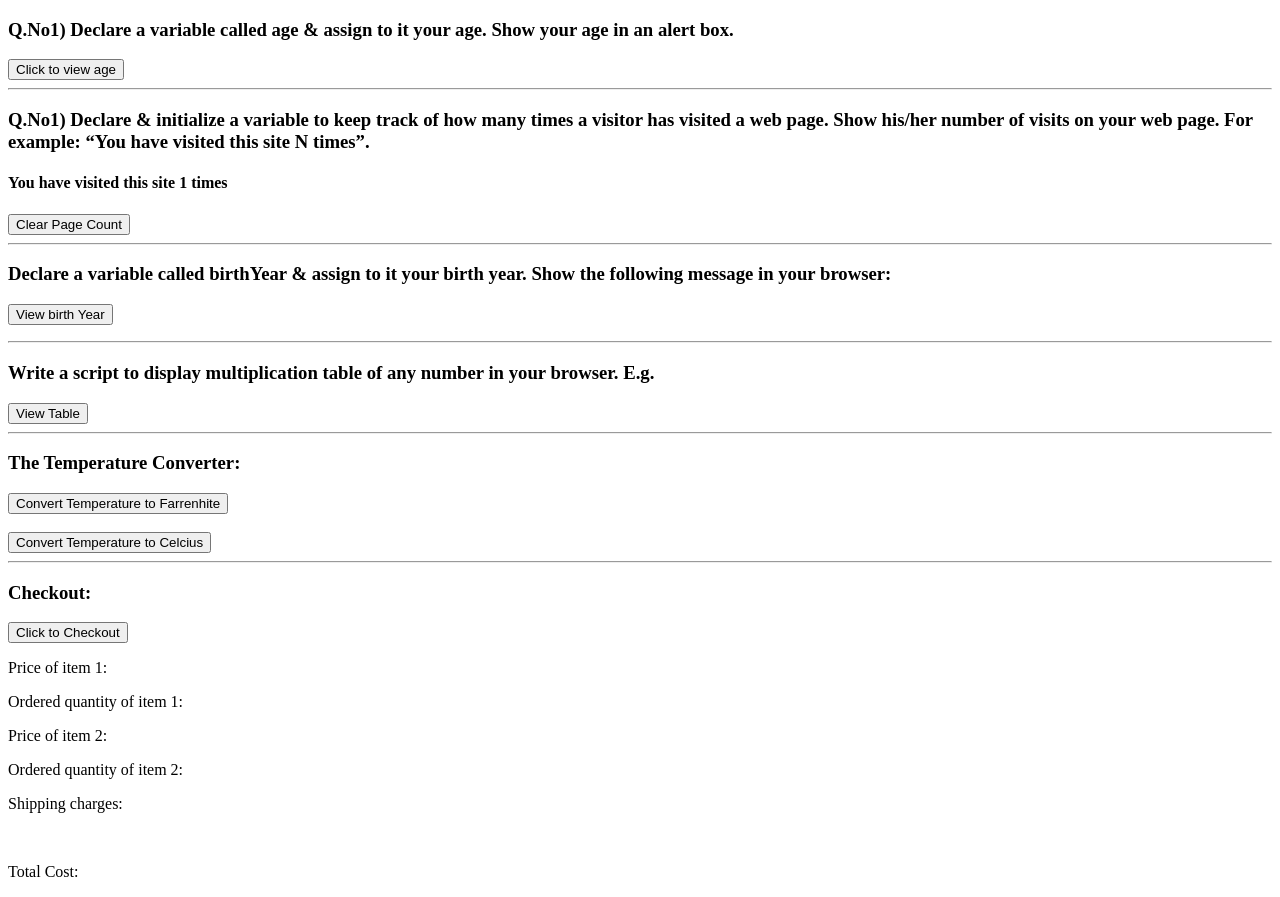
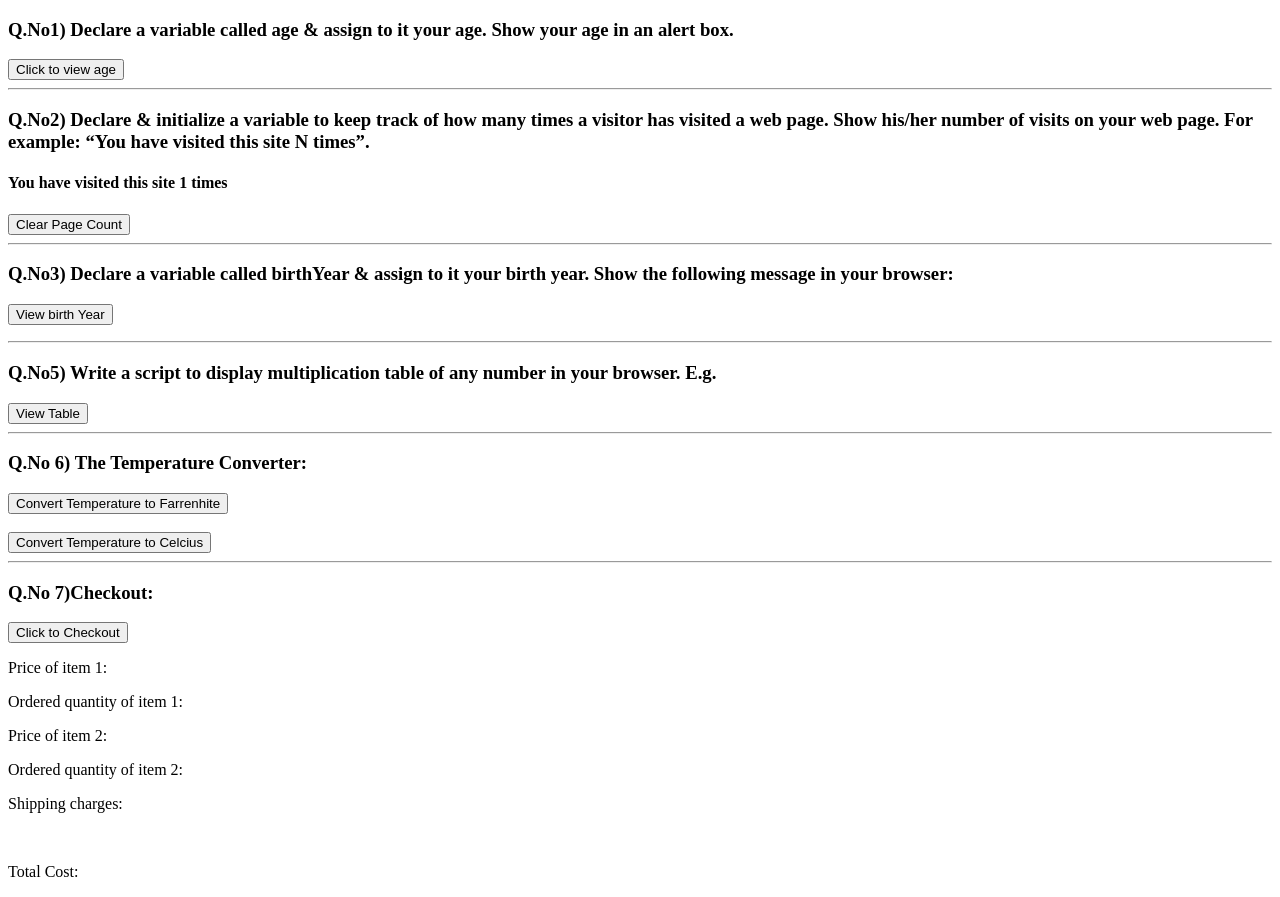
Before and after one commit to danishrezavi/JavascriptAssinment, a plain HTML site: page index.html in a window 1280 px wide. Drawn offline with Linux system fonts and the light colour scheme.

Commit message:
Update index.html

```diff
--- a/index.html
+++ b/index.html
@@ -11,23 +11,23 @@
     <button onclick="age()">Click to view age</button>
     <br>
     <hr>
-    <h3>Q.No1) Declare & initialize a variable to keep track of how many times a visitor has visited a web page. Show his/her number of visits on your web page. For example: “You have visited this site N times”.</h3>
+    <h3>Q.No2) Declare & initialize a variable to keep track of how many times a visitor has visited a web page. Show his/her number of visits on your web page. For example: “You have visited this site N times”.</h3>
     <h4 id="visitCount"></h4>
     <button onclick="localStorage.clear(); window.location.reload();">Clear Page Count</button>
     <hr>
-    <h3>Declare a variable called birthYear & assign to it your birth year. Show the following message in your browser:</h3>
+    <h3>Q.No3) Declare a variable called birthYear & assign to it your birth year. Show the following message in your browser:</h3>
     <button onclick="birtYear()">View birth Year</button>
     <p id="birthyear"></p>
     <p id="dataType"></p>
     <hr>
-    <h3>Write a script to display multiplication table of any number in your browser. E.g.</h3>
+    <h3>Q.No5) Write a script to display multiplication table of any number in your browser. E.g.</h3>
     <div >
         <button onclick="displayTable()">View Table</button>
         <div id="fourtable"></div>
     </div>
 
     <hr>
-    <h3>The Temperature Converter:</h3>
+    <h3>Q.No 6) The Temperature Converter:</h3>
     <button onclick="temperatureConvertor()">Convert Temperature to Farrenhite</button>
     <div id="farrenhite"></div>
     <br>
@@ -36,7 +36,7 @@
 
     <hr>
 
-    <h3>Checkout:</h3>
+    <h3>Q.No 7)Checkout:</h3>
     <button onclick="checkout()">Click to Checkout</button>
     <p>Price of item 1: <b id="item1"></b></p>
     <p>Ordered quantity of item 1: <b id="qunatity1"></b></p>
```
